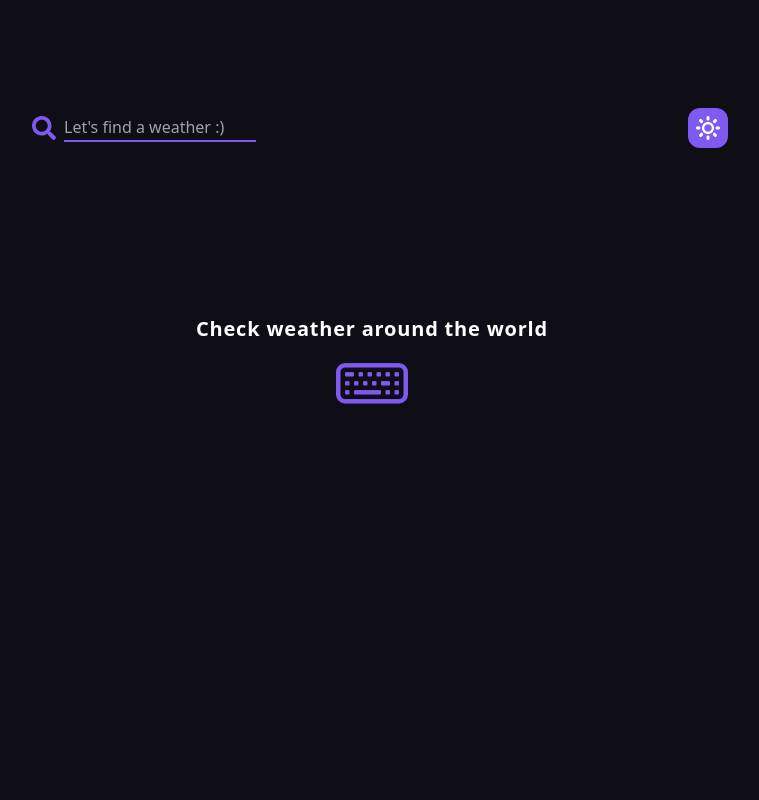
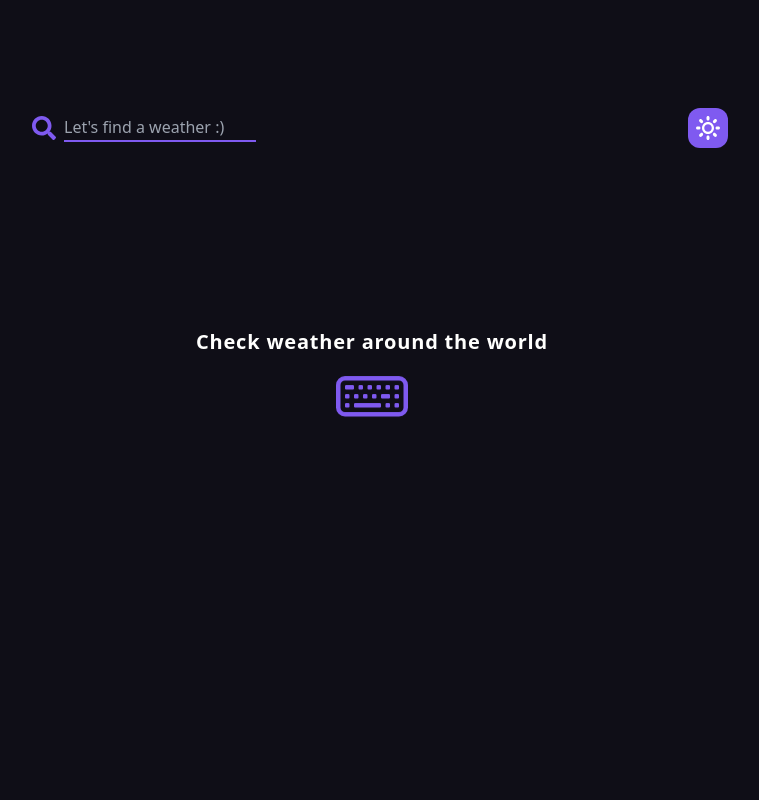
Before and after one commit to RobertoMMM/weatherByRobert, a React (Create React App) app: page / in a window 1280 px wide. Shown: the top 800 px of the page, without its empty margins (268-1027 px from the left). Built offline with nearby package versions, Linux system fonts and the light colour scheme.

Commit message:
added new features

```diff
--- a/src/App.css
+++ b/src/App.css
@@ -1,9 +1,9 @@
 .body {
-  @apply font-sofia overflow-hidden;
+  @apply font-sofia;
 }
 .darkSec,
 .lightSec {
-  @apply top-0 left-0 absolute w-[100vw] h-[115vh] duration-300 overflow-hidden;
+  @apply top-0 left-0 absolute w-[100vw] h-[120vh] duration-300;
 }
 .darkSec {
   @apply bg-darkThemeBack text-forDark;
```
